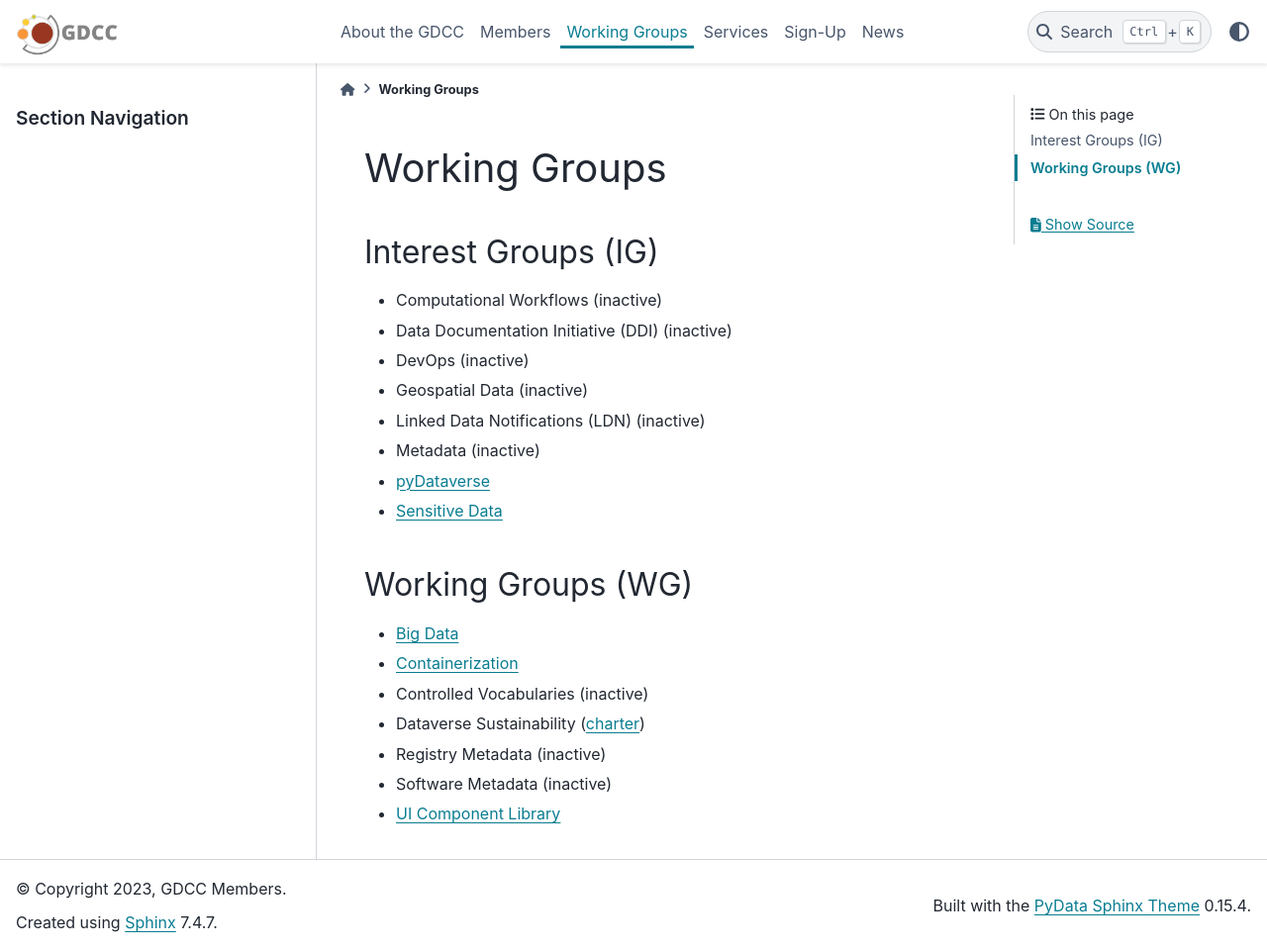
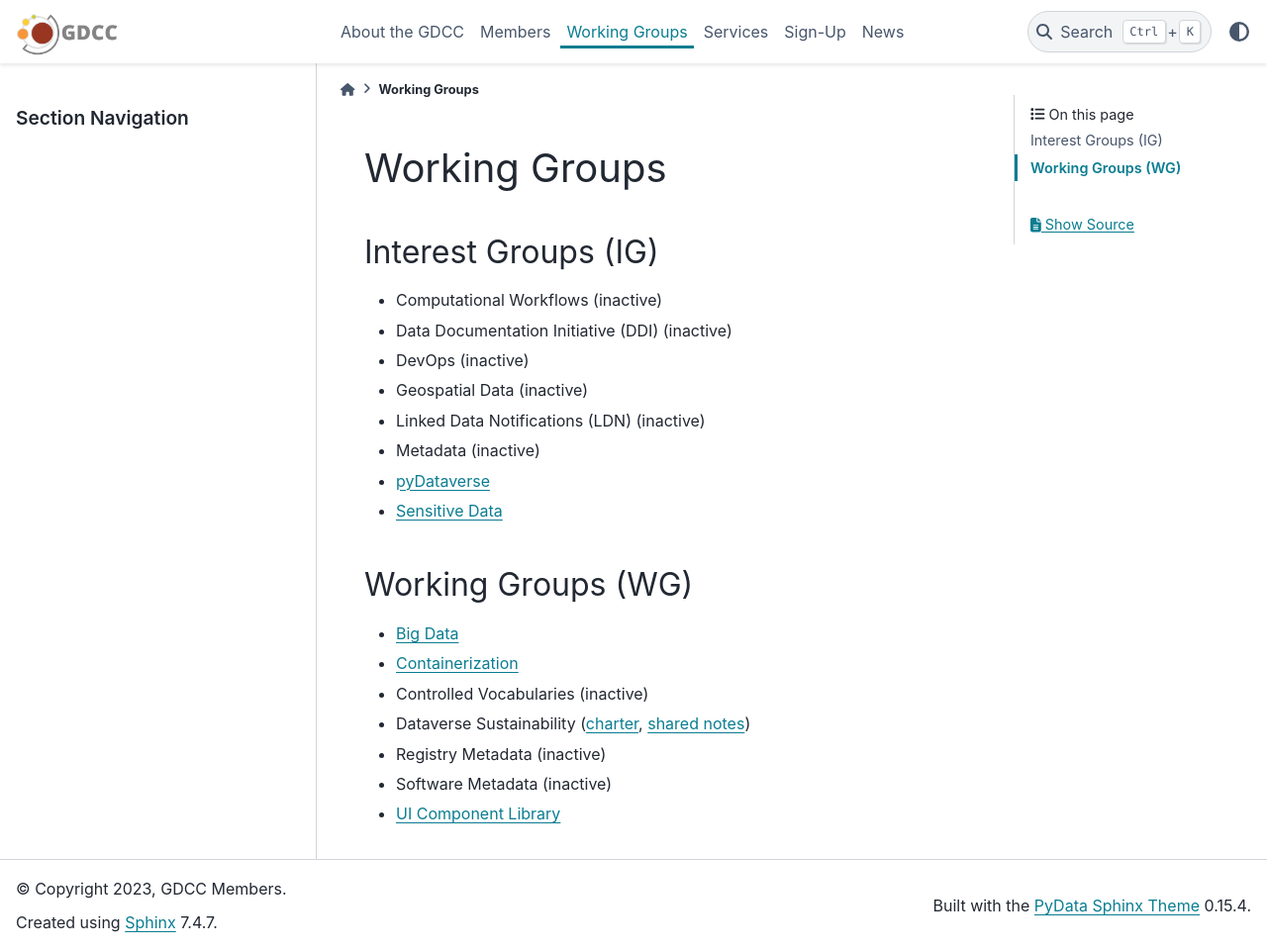
Before and after one commit to gdcc/www.gdcc.io, a Sphinx documentation site: the page built from source/working-groups.md, in a window 1280 px wide and 961 px high. Shown: the whole window at 99% size. Built offline with Sphinx 7.4.7 and the PyData theme 0.15.4, drawn with Linux system fonts in a browser that asks for light colours.

Commit message:
Update working-groups.md

```diff
--- a/source/working-groups.md
+++ b/source/working-groups.md
@@ -13,7 +13,7 @@
 - [Big Data](https://dataversecommunity.slack.com/archives/C06429RS3D5)
 - [Containerization](https://ct.gdcc.io)
 - Controlled Vocabularies (inactive)
-- Dataverse Sustainability ([charter](https://docs.google.com/document/d/17zp7hBy4OeprpZ4cL2YwuhpRL9li-7j_OCjYE0MYC1k/edit?usp=sharing))
+- Dataverse Sustainability ([charter](https://docs.google.com/document/d/17zp7hBy4OeprpZ4cL2YwuhpRL9li-7j_OCjYE0MYC1k/edit?usp=sharing), [shared notes](https://docs.google.com/document/d/1uBCeLOkHuW0BHMdMbAT3zh8gsaPFWHR1NCTVAR7Xh_A/edit?usp=sharing))
 - Registry Metadata (inactive)
 - Software Metadata (inactive)
 - [UI Component Library](https://groups.google.com/g/dataverse-community/c/4iuH6HRUy2c/m/59beyU3OAQAJ)
```
